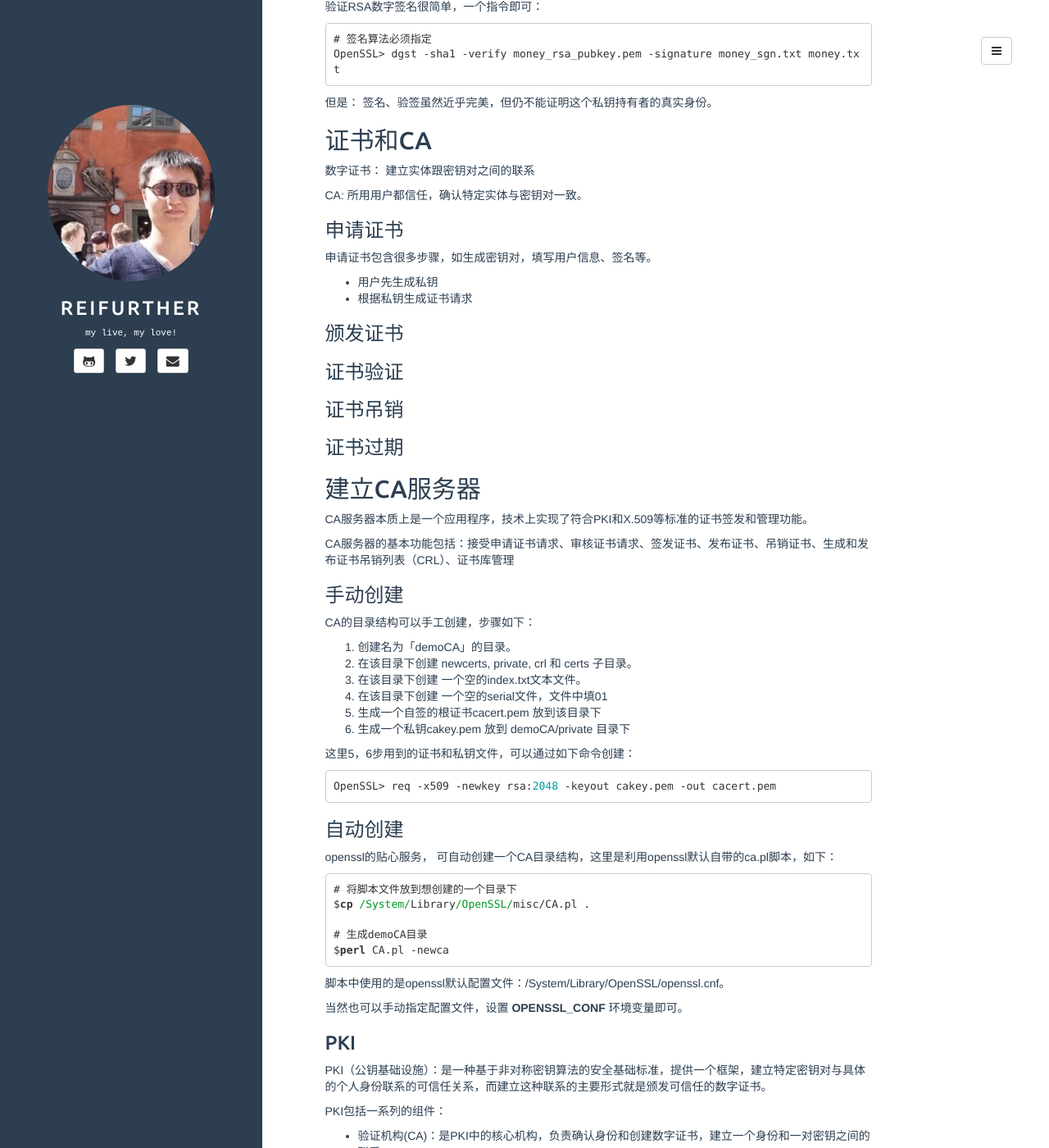
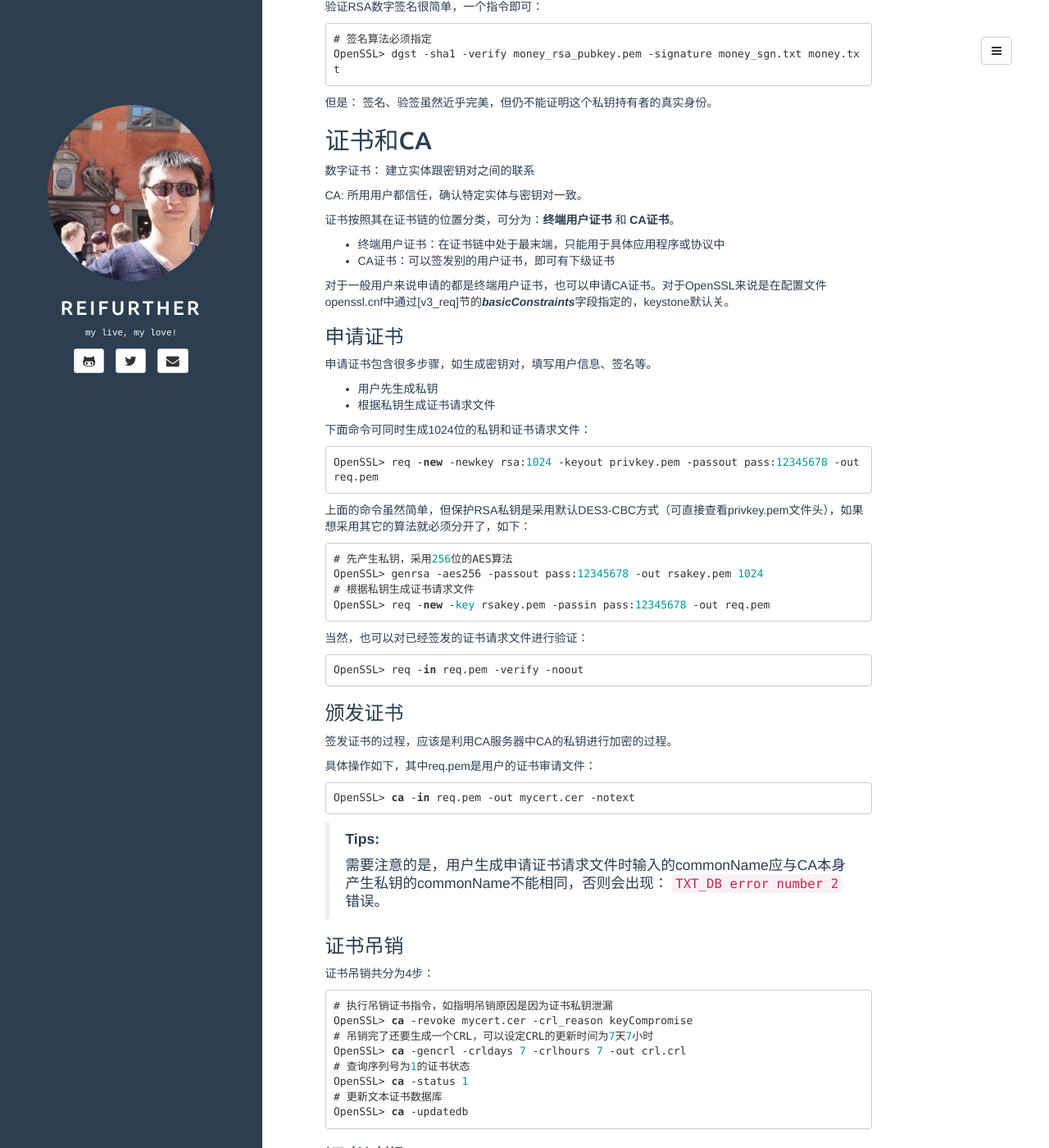
Before and after one commit to reifurther/reifurther.github.io, a Jekyll site: the page built from _posts/2016-01-01--openssl-how.md, in a window 1280 px wide and 1400 px high, scrolled down 3976 px. Shown: the whole window at 82% size. Built offline with Jekyll 4.4.1, drawn with Linux system fonts in a browser that asks for light colours; some of the changed text lies outside the part shown.

Commit message:
add some content for CA

````diff
--- a/_posts/2016-01-01--openssl-how.md
+++ b/_posts/2016-01-01--openssl-how.md
@@ -246,18 +246,75 @@ OpenSSL> dgst -sha1 -verify money_rsa_pubkey.pem -signature money_sgn.txt money.
 
 CA: 所用用户都信任，确认特定实体与密钥对一致。
 
+证书按照其在证书链的位置分类，可分为：**终端用户证书** 和 **CA证书**。
+
+* 终端用户证书：在证书链中处于最末端，只能用于具体应用程序或协议中
+* CA证书：可以签发别的用户证书，即可有下级证书
+
+对于一般用户来说申请的都是终端用户证书，也可以申请CA证书。对于OpenSSL来说是在配置文件openssl.cnf中通过[v3_req]节的***basicConstraints***字段指定的，keystone默认关。
+
 ### 申请证书
 
 申请证书包含很多步骤，如生成密钥对，填写用户信息、签名等。
 
 * 用户先生成私钥
-* 根据私钥生成证书请求
+* 根据私钥生成证书请求文件
+
+下面命令可同时生成1024位的私钥和证书请求文件：
+
+```vim
+OpenSSL> req -new -newkey rsa:1024 -keyout privkey.pem -passout pass:12345678 -out req.pem
+```
+
+上面的命令虽然简单，但保护RSA私钥是采用默认DES3-CBC方式（可直接查看privkey.pem文件头），如果想采用其它的算法就必须分开了，如下：
+
+```vim
+# 先产生私钥，采用256位的AES算法
+OpenSSL> genrsa -aes256 -passout pass:12345678 -out rsakey.pem 1024
+# 根据私钥生成证书请求文件
+OpenSSL> req -new -key rsakey.pem -passin pass:12345678 -out req.pem
+```
+
+
+当然，也可以对已经签发的证书请求文件进行验证：
+
+```vim
+OpenSSL> req -in req.pem -verify -noout
+```
+
 
 ### 颁发证书
 
-### 证书验证
+签发证书的过程，应该是利用CA服务器中CA的私钥进行加密的过程。
+
+具体操作如下，其中req.pem是用户的证书审请文件：
+
+
+```vim
+OpenSSL> ca -in req.pem -out mycert.cer -notext
+```
+
+> **Tips:**
+>
+> 需要注意的是，用户生成申请证书请求文件时输入的commonName应与CA本身产生私钥的commonName不能相同，否则会出现：
+> ```TXT_DB error number 2``` 错误。
+>
+
 
 ### 证书吊销
+
+证书吊销共分为4步：
+
+```vim
+# 执行吊销证书指令，如指明吊销原因是因为证书私钥泄漏
+OpenSSL> ca -revoke mycert.cer -crl_reason keyCompromise
+# 吊销完了还要生成一个CRL，可以设定CRL的更新时间为7天7小时
+OpenSSL> ca -gencrl -crldays 7 -crlhours 7 -out crl.crl
+# 查询序列号为1的证书状态
+OpenSSL> ca -status 1
+# 更新文本证书数据库
+OpenSSL> ca -updatedb
+```
 
 ### 证书过期
 
@@ -266,6 +323,19 @@ CA: 所用用户都信任，确认特定实体与密钥对一致。
 CA服务器本质上是一个应用程序，技术上实现了符合PKI和X.509等标准的证书签发和管理功能。
 
 CA服务器的基本功能包括：接受申请证书请求、审核证书请求、签发证书、发布证书、吊销证书、生成和发布证书吊销列表（CRL）、证书库管理
+
+CA的目录结构说明：
+
+* newcerts目录: 存放新证书
+* certs目录：存放签发者证书
+* private目录：存放私钥文件
+* crl目录：存放CA的CRL
+* cacert.pem：CA证书
+* cakey.pem：CA私钥
+* index.txt：文本证书库文件
+* serial：序列号文件
+
+这些目录文件也可以通过openssl.cnf修改。
 
 ### 手动创建
 
@@ -278,11 +348,13 @@ CA的目录结构可以手工创建，步骤如下：
 5. 生成一个自签的根证书cacert.pem 放到该目录下
 6. 生成一个私钥cakey.pem 放到 demoCA/private 目录下
 
-这里5，6步用到的证书和私钥文件，可以通过如下命令创建：
+其中5，6步用到的证书和私钥文件，可以通过如下命令创建：
 
 ```vim
 OpenSSL> req -x509 -newkey rsa:2048 -keyout cakey.pem -out cacert.pem
 ```
+
+这里是采用自签的根证书，也可以是向另一个CA申请的证书。
 
 
 ### 自动创建
````
